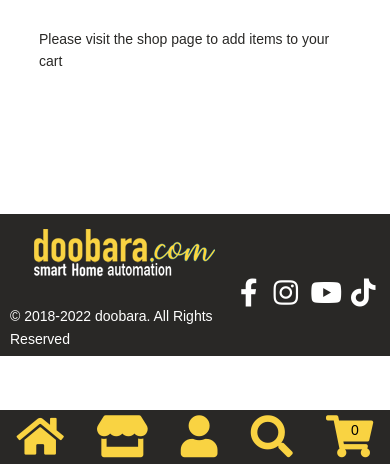
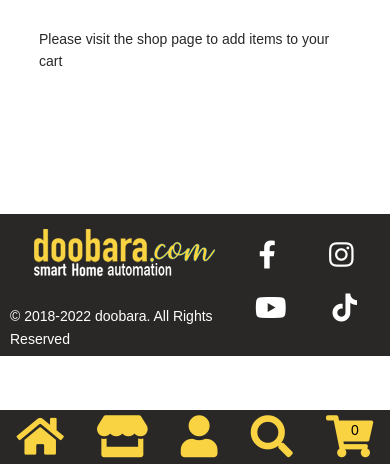
Before and after one commit to youdass101/doobara, a Django app: page /cart in a window 390 px wide. Shown: the part 380-844 px from the top of the page. Run offline with Django 3.2, Linux system fonts and the light colour scheme.

Commit message:
footer done

```diff
--- a/static/doobarashop/style.css
+++ b/static/doobarashop/style.css
@@ -578,9 +578,14 @@ form.search-site button {
     align-items: center;
     min-width: 40%;
   }
-  .footer-container .footer-row2 .fr2c4 .social-icons {
+  .footer-container .footer-row2 .fr2c4 .social-icons-container {
+    flex-direction: column;
+    justify-content: space-around;
+  }
+  .footer-container .footer-row2 .fr2c4 .social-icons-container .social-icons {
     width: 100%;
-    justify-content: space-between;
+    justify-content: center;
+    padding-bottom: 15%;
   }
   .footer-container .footer-row2 .fr2c2, .footer-container .footer-row2 .fr2c3 {
     display: none !important;
```
Also changed, not shown: static/doobarashop/sass/layout/_footer.scss (+11 -6 lines), 1 other file.
